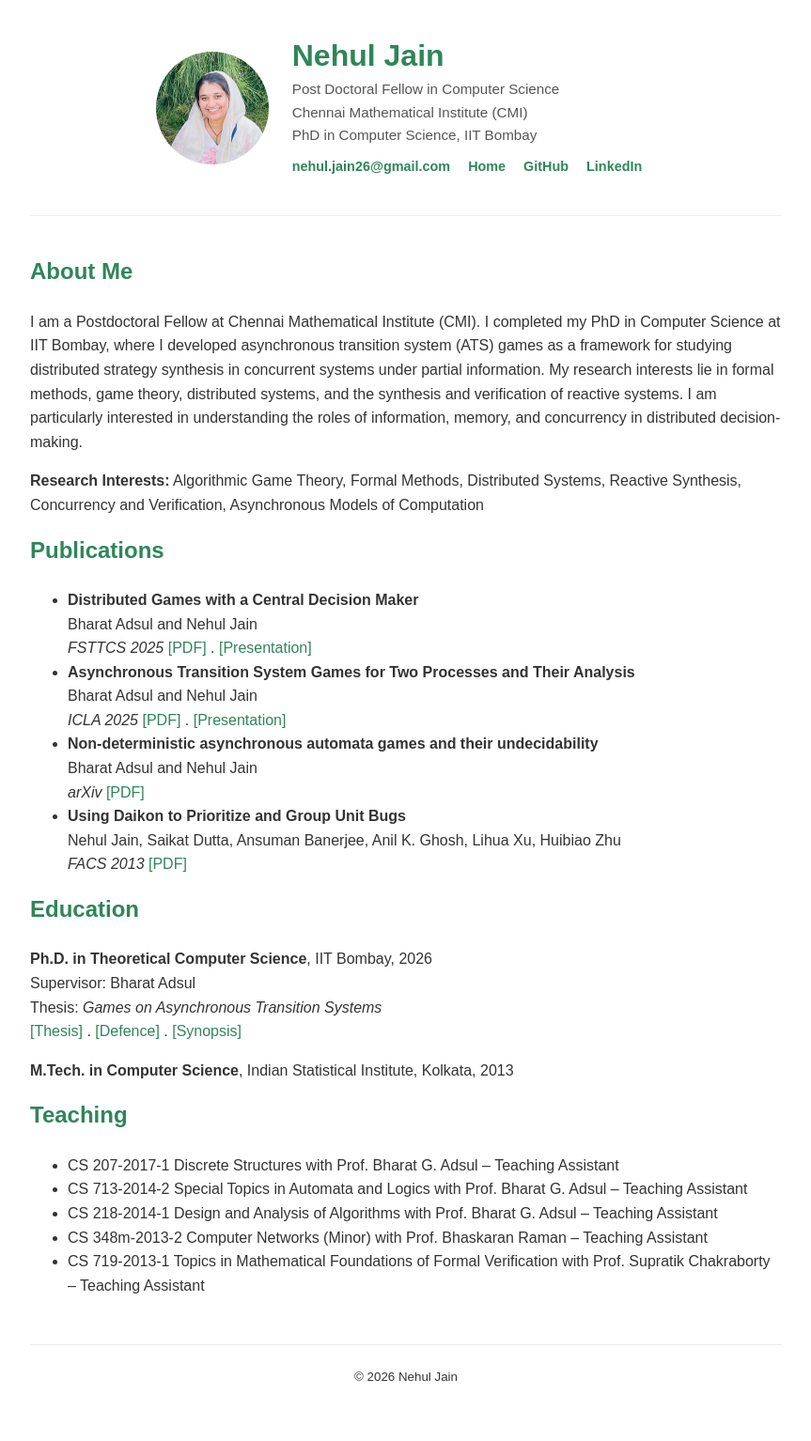
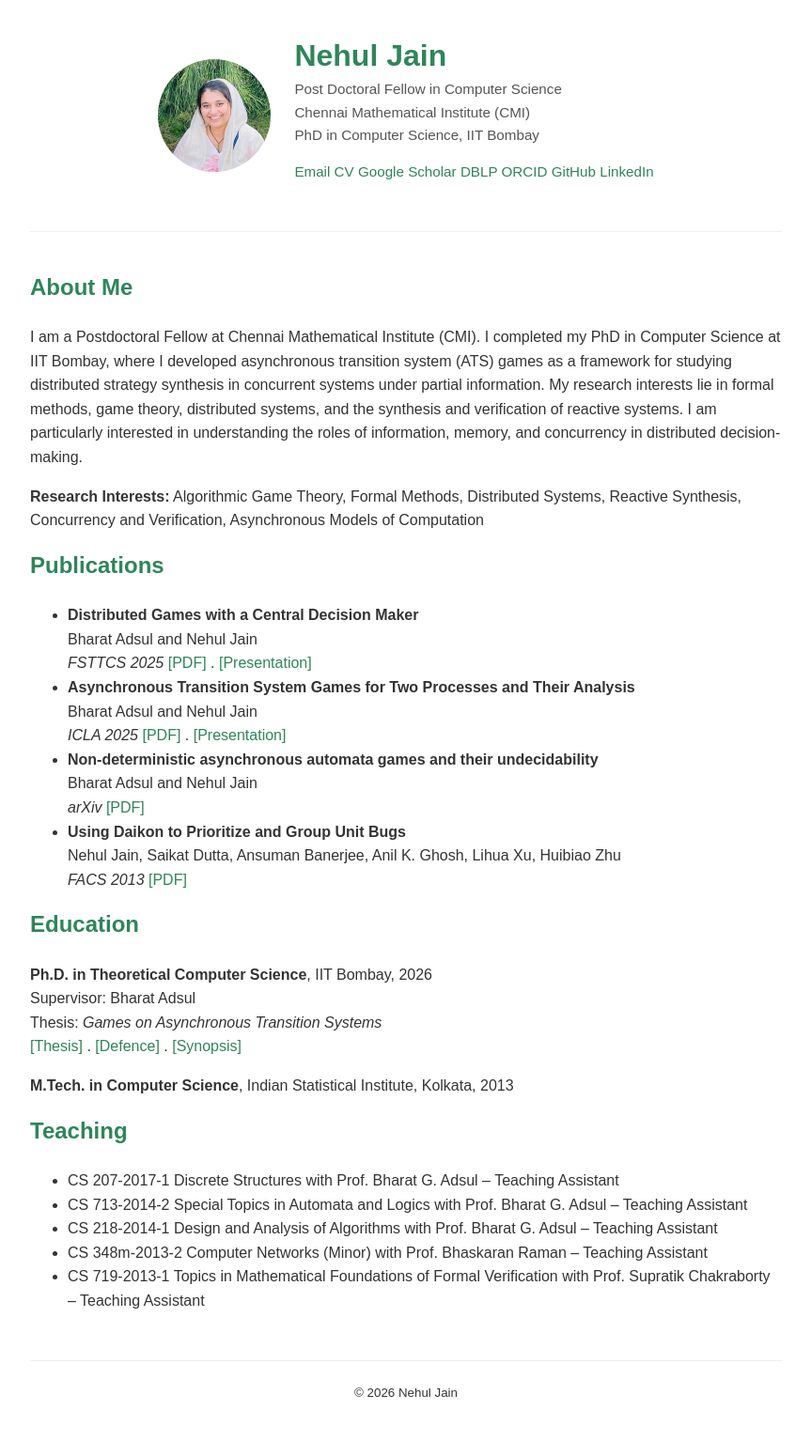
Before and after one commit to nehuljain26/nehuljain26.github.io, a Jekyll site: the page built from index.md, in a window 1280 px wide. Shown: the whole page at 94% size, without its empty margins (208-1071 px from the left). Built offline with Jekyll 4.4.1, drawn with Linux system fonts in a browser that asks for light colours.

Commit message:
Update default.html

```diff
--- a/_layouts/default.html
+++ b/_layouts/default.html
@@ -19,12 +19,15 @@
  {{ site.data.bio.about }}
                 </p>
 
-        <div class="contact-links">
-          <a href="mailto:{{ site.data.contact.email }}">{{ site.data.contact.email }}</a>
-          <a href="{{ site.data.contact.home }}">Home</a>
-          <a href="{{ site.data.contact.github }}">GitHub</a>
-          <a href="{{ site.data.contact.linkedin }}">LinkedIn</a>
-        </div>
+<p class="links-line">
+  <a href="mailto:{{ site.data.contact.email }}">Email</a>
+  <a href="{{ site.data.contact.cv }}">CV</a>
+  <a href="{{ site.data.bio.googlescholar }}">Google Scholar</a>
+  <a href="{{ site.data.bio.dblp }}">DBLP</a>
+  <a href="{{ site.data.bio.orcid }}">ORCID</a>
+  <a href="{{ site.data.contact.github }}">GitHub</a>
+  <a href="{{ site.data.contact.linkedin }}">LinkedIn</a>
+</p>
       </div>
     </div>
   </header>
```
